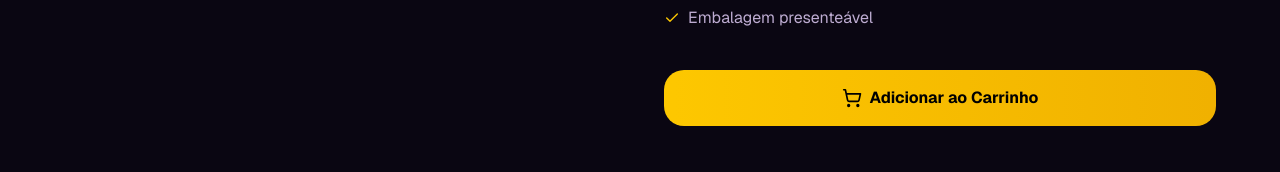
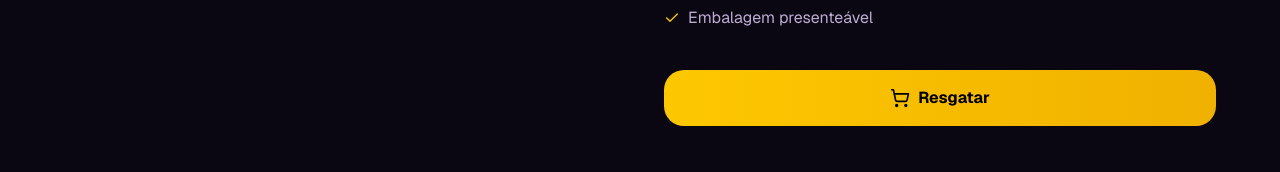
Before and after one commit to iagolimaaa/funil-chandon, a Next.js app: page /produto/calaty-edition in a window 1280 px wide. Shown: the part 780-952 px from the top of the page. Built offline with nearby package versions, Linux system fonts and the light colour scheme.

Commit message:
Change button text from 'Adicionar ao Carrinho' to 'Resgatar'

```diff
--- a/app/produto/[id]/page.tsx
+++ b/app/produto/[id]/page.tsx
@@ -277,7 +277,7 @@ export default function ProdutoPage({ params }: { params: Promise<{ id: string }
               <div className="space-y-3 pt-4">
                 <button className="w-full py-4 bg-gradient-to-r from-yellow-400 to-yellow-500 text-black font-bold rounded-xl hover:shadow-lg hover:shadow-yellow-400/40 transition-all hover:scale-[1.02] flex items-center justify-center gap-2">
                   <ShoppingCart className="h-5 w-5" />
-                  Adicionar ao Carrinho
+                  Resgatar
                 </button>
 
 
```
